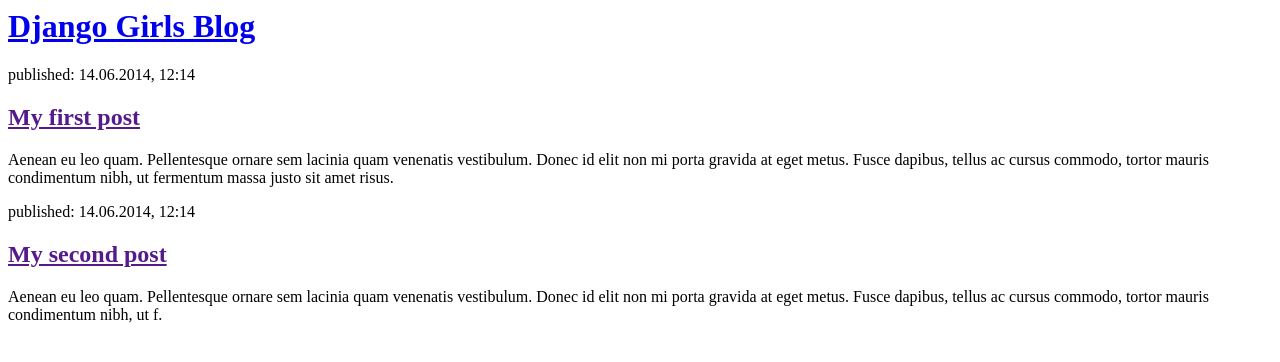
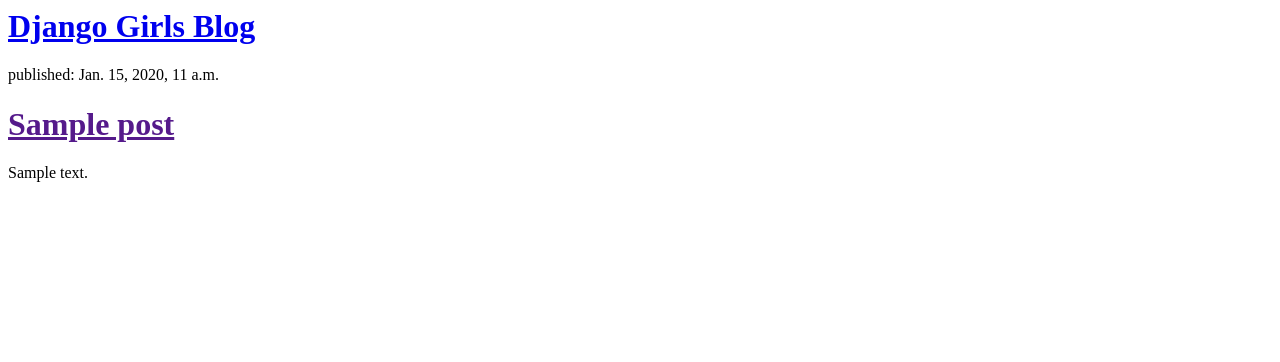
Before and after one commit to nelebianga/my-first-blog, a Django app: template blog/templates/blog/post_list.html in a window 1280 px wide. Shown: the top 362 px of the page. Run offline with Django 3.2, Linux system fonts and the light colour scheme; the template is opened without the code that fills it: values that come from a table or form of the project are taken from there, others are empty; tables that the repository leaves empty hold one stand-in row (values such as "Sample post").

Commit message:
Modified templates to display posts from database.

```diff
--- a/blog/templates/blog/post_list.html
+++ b/blog/templates/blog/post_list.html
@@ -4,21 +4,17 @@
         <title>Django Girls blog</title>
     </head>
     <body>
-        <div>
-            <h1><a href="/">Django Girls Blog</a></h1>
-        </div>
+      <div>
+    <h1><a href="/">Django Girls Blog</a></h1>
+</div>
 
-        <div>
-            <p>published: 14.06.2014, 12:14</p>
-            <h2><a href="">My first post</a></h2>
-            <p>Aenean eu leo quam. Pellentesque ornare sem lacinia quam venenatis vestibulum. Donec id elit non mi porta gravida at eget metus. Fusce dapibus, tellus ac cursus commodo, tortor mauris condimentum nibh, ut fermentum massa justo sit amet risus.</p>
-        </div>
+{% for post in posts %}
+    <div>
+        <p>published: {{ post.published_date }}</p>
+        <h1><a href="">{{ post.title }}</a></h1>
+        <p>{{ post.text|linebreaksbr }}</p>
+    </div>
+{% endfor %}
+    </body>
 
-        <div>
-            <p>published: 14.06.2014, 12:14</p>
-            <h2><a href="">My second post</a></h2>
-            <p>Aenean eu leo quam. Pellentesque ornare sem lacinia quam venenatis vestibulum. Donec id elit non mi porta gravida at eget metus. Fusce dapibus, tellus ac cursus commodo, tortor mauris condimentum nibh, ut f.</p>
-        </div>
-    </body>
 </html>
-</html>
--- a/blog/views.py
+++ b/blog/views.py
@@ -3,3 +3,9 @@ from django.shortcuts import render
 # Create your views here.
 def post_list(request):
     return render(request, 'blog/post_list.html', {})
+from django.shortcuts import render
+from .models import Post
+from django.utils import timezone
+def post_list(request):
+    posts = Post.objects.filter(published_date__lte=timezone.now()).order_by('published_date')
+    return render(request, 'blog/post_list.html', {'posts': posts})
```
